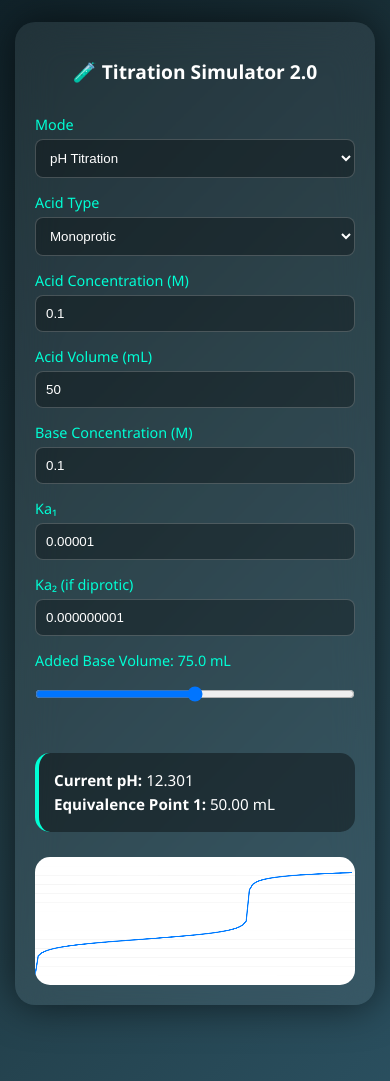
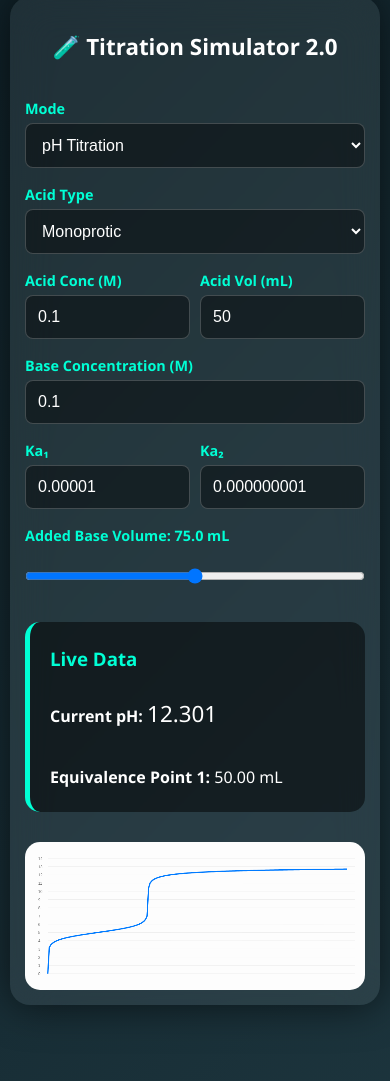
Before and after one commit to sudhirnama19/chemistry-tool, a plain HTML site: page titration-simulator.html in a window 390 px wide. Shown: the part 73-1154 px from the top of the page. Drawn offline with Linux system fonts and the light colour scheme.

Commit message:
Update titration-simulator.html

```diff
--- a/titration-simulator.html
+++ b/titration-simulator.html
@@ -1,4 +1,3 @@
-
 <!DOCTYPE html>
 <html lang="en">
 <head>
@@ -7,7 +6,7 @@
 <meta name="viewport" content="width=device-width, initial-scale=1.0">
 
 <style>
-/* Global Fix: Prevents elements from leaking out of layout */
+/* Global Fix */
 *{ box-sizing: border-box; }
 
 body{
@@ -15,82 +14,20 @@ body{
     font-family: 'Segoe UI', Tahoma, Geneva, Verdana, sans-serif;
     background: linear-gradient(135deg,#0f2027,#203a43,#2c5364);
     color:white;
-    padding:15px; /* Reduced padding for mobile */
+    padding: 0;
     overflow-x: hidden;
 }
 
-.container{
-    max-width:1100px;
-    margin:auto;
-    background:rgba(255,255,255,0.07);
-    backdrop-filter:blur(20px);
-    -webkit-backdrop-filter:blur(20px);
-    padding:20px;
-    border-radius:20px;
-    box-shadow:0 0 40px rgba(0,0,0,0.6);
-}
-
-h2{ text-align:center; margin-bottom:20px; font-size: 1.5rem; }
-
-.grid{
-    display:grid;
-    grid-template-columns: 1fr 1fr;
-    gap:20px;
-}
-
-label { display: block; margin-top: 10px; font-size: 0.9rem; color: #00ffd5; }
-
-input, select{
-    width:100%;
-    padding:10px;
-    border-radius:8px;
-    border: 1px solid rgba(255,255,255,0.2);
-    margin:5px 0;
-    background: rgba(0,0,0,0.3);
-    color: white;
-}
-
-.slider{ width:100%; cursor: pointer; }
-
-.result{
-    margin-top: 15px;
-    padding: 15px;
-    border-radius: 15px;
-    background: rgba(0,0,0,0.4);
-    border-left: 4px solid #00ffd5;
-    font-size: 0.95rem;
-    line-height: 1.6;
-}
-
-/* FIX: Responsive Graph Layout */
-.graph-wrapper {
-    width: 100%;
-    background: white;
-    border-radius: 15px;
-    margin-top: 25px;
-    overflow: hidden; /* Clips the canvas to radius */
-}
-
-canvas{
-    display: block;
-    width: 100% !important; /* Forces canvas to stay inside wrapper */
-    height: auto !important; /* Maintains aspect ratio */
-}
-
-@media(max-width:800px){
-    .grid{ grid-template-columns: 1fr; }
-    h2 { font-size: 1.2rem; }
-}
-    /* Header Styles - Matches index.html */
+/* Fixed Header Fix */
 .navbar {
-    background: rgba(15, 23, 42, 0.8) !important;
+    background: rgba(15, 23, 42, 0.95) !important;
     backdrop-filter: blur(15px);
     -webkit-backdrop-filter: blur(15px);
     border-bottom: 1px solid rgba(255, 255, 255, 0.1);
     height: 70px;
     display: flex;
     align-items: center;
-    position: fixed;
+    position: sticky; /* Changed from fixed to sticky for better flow */
     top: 0;
     width: 100%;
     z-index: 1000;
@@ -99,21 +36,85 @@ canvas{
 
 .brand-text {
     font-weight: 800;
-    font-size: 1.2rem;
+    font-size: 1.4rem;
     background: linear-gradient(45deg, #007bff, #00ffd5);
     -webkit-background-clip: text;
     -webkit-text-fill-color: transparent;
     text-decoration: none;
 }
 
-/* Adjust wrapper to not hide under fixed header */
-.wrapper, .container {
-    margin-top: 80px !important;
+.container{
+    max-width:1100px;
+    margin: 20px auto; /* Removed the forced !important margin */
+    background:rgba(255,255,255,0.07);
+    backdrop-filter:blur(20px);
+    -webkit-backdrop-filter:blur(20px);
+    padding:25px;
+    border-radius:20px;
+    box-shadow:0 0 40px rgba(0,0,0,0.6);
+}
+
+h2{ text-align:center; margin-bottom:25px; font-size: 1.8rem; color: #fff; }
+
+.grid{
+    display:grid;
+    grid-template-columns: 1fr 1fr;
+    gap:20px;
+}
+
+label { display: block; margin-top: 12px; font-size: 0.9rem; color: #00ffd5; font-weight: 600; }
+
+input, select{
+    width:100%;
+    padding:12px;
+    border-radius:8px;
+    border: 1px solid rgba(255,255,255,0.2);
+    margin:5px 0;
+    background: rgba(0,0,0,0.4);
+    color: white;
+    font-size: 1rem;
+}
+
+.slider{ width:100%; cursor: pointer; margin-top: 10px; }
+
+.result{
+    height: 100%;
+    padding: 20px;
+    border-radius: 15px;
+    background: rgba(0,0,0,0.5);
+    border-left: 5px solid #00ffd5;
+    font-size: 1rem;
+    line-height: 1.8;
+}
+
+/* Responsive Graph */
+.graph-wrapper {
+    width: 100%;
+    background: #fdfdfd; /* Light background for contrast */
+    border-radius: 15px;
+    margin-top: 30px;
+    padding: 10px;
+    overflow: hidden;
+}
+
+canvas{
+    display: block;
+    width: 100% !important;
+    height: auto !important;
+}
+
+@media(max-width:800px){
+    .grid{ grid-template-columns: 1fr; }
+    h2 { font-size: 1.4rem; }
+    .container { margin: 10px; padding: 15px; }
+    .navbar { height: 60px; }
+    .brand-text { font-size: 1.1rem; }
 }
 </style>
 </head>
 <body>
-    <nav class="navbar">
+
+<nav class="navbar">
     <a class="brand-text" href="index.html">Chemistry Spark Lab</a>
 </nav>
 
@@ -121,35 +122,45 @@ canvas{
     <h2>🧪 Titration Simulator 2.0</h2>
 
     <div class="grid">
-        <div>
+        <div class="controls">
             <label>Mode</label>
-            <select id="mode">
+            <select id="mode" onchange="update()">
                 <option value="ph">pH Titration</option>
                 <option value="cond">Conductometric</option>
             </select>
 
             <label>Acid Type</label>
-            <select id="acidType">
+            <select id="acidType" onchange="update()">
                 <option value="mono">Monoprotic</option>
                 <option value="di">Diprotic (H₂A)</option>
             </select>
 
-            <label>Acid Concentration (M)</label>
-            <input type="number" id="Ca" value="0.1" step="0.01">
-
-            <label>Acid Volume (mL)</label>
-            <input type="number" id="Va" value="50">
+            <div style="display: flex; gap: 10px;">
+                <div style="flex:1">
+                    <label>Acid Conc (M)</label>
+                    <input type="number" id="Ca" value="0.1" step="0.01" oninput="update()">
+                </div>
+                <div style="flex:1">
+                    <label>Acid Vol (mL)</label>
+                    <input type="number" id="Va" value="50" oninput="update()">
+                </div>
+            </div>
 
             <label>Base Concentration (M)</label>
-            <input type="number" id="Cb" value="0.1" step="0.01">
+            <input type="number" id="Cb" value="0.1" step="0.01" oninput="update()">
 
-            <label>Ka₁</label>
-            <input type="number" id="Ka1" value="0.00001">
+            <div style="display: flex; gap: 10px;">
+                <div style="flex:1">
+                    <label>Ka₁</label>
+                    <input type="number" id="Ka1" value="0.00001" oninput="update()">
+                </div>
+                <div style="flex:1">
+                    <label>Ka₂</label>
+                    <input type="number" id="Ka2" value="0.000000001" oninput="update()">
+                </div>
+            </div>
 
-            <label>Ka₂ (if diprotic)</label>
-            <input type="number" id="Ka2" value="0.000000001">
-
-            <label>Added Base Volume: <span id="displayV" style="color:#00ffd5">0 mL</span></label>
+            <label>Added Base Volume: <span id="displayV" style="color:#00ffd5; font-weight:bold;">0 mL</span></label>
             <input type="range" min="0" max="150" step="0.5" id="Vb" class="slider" oninput="update()">
         </div>
 
@@ -168,14 +179,16 @@ canvas{
 <script>
 function update() {
     let acidType = document.getElementById("acidType").value;
-    let Ca = parseFloat(document.getElementById("Ca").value);
-    let Va = parseFloat(document.getElementById("Va").value) / 1000;
-    let Cb = parseFloat(document.getElementById("Cb").value);
-    let Ka1 = parseFloat(document.getElementById("Ka1").value);
-    let Ka2 = parseFloat(document.getElementById("Ka2").value);
-    let Vb_val = parseFloat(document.getElementById("Vb").value) / 1000;
+    let Ca = parseFloat(document.getElementById("Ca").value) || 0;
+    let Va_ml = parseFloat(document.getElementById("Va").value) || 0;
+    let Va = Va_ml / 1000;
+    let Cb = parseFloat(document.getElementById("Cb").value) || 0;
+    let Ka1 = parseFloat(document.getElementById("Ka1").value) || 0;
+    let Ka2 = parseFloat(document.getElementById("Ka2").value) || 0;
+    let Vb_slider = parseFloat(document.getElementById("Vb").value);
+    let Vb_val = Vb_slider / 1000;
 
-    document.getElementById("displayV").innerText = (Vb_val * 1000).toFixed(1) + " mL";
+    document.getElementById("displayV").innerText = Vb_slider.toFixed(1) + " mL";
 
     let molesA = Ca * Va;
     let molesB = Cb * Vb_val;
@@ -184,32 +197,32 @@ function update() {
     let Veq1 = molesA / Cb;
     let Veq2 = (acidType == "di") ? 2 * molesA / Cb : Veq1;
 
-    // Simplified pH Logic
     if (acidType == "mono") {
         if (Vb_val < Veq1) {
             let ratio = molesB / (molesA - molesB);
-            pH = -Math.log10(Ka1) + Math.log10(ratio || 0.000001);
+            pH = -Math.log10(Ka1) + Math.log10(ratio || 1e-10);
         } else {
             let excess = (molesB - molesA) / totalVol;
-            pH = 14 + Math.log10(excess || 0.000001);
+            pH = 14 + Math.log10(excess || 1e-10);
         }
     } else {
         if (Vb_val < Veq1) {
             let ratio = molesB / (molesA - molesB);
-            pH = -Math.log10(Ka1) + Math.log10(ratio || 0.000001);
+            pH = -Math.log10(Ka1) + Math.log10(ratio || 1e-10);
         } else if (Vb_val < Veq2) {
             let ratio = (molesB - molesA) / (2 * molesA - molesB);
-            pH = -Math.log10(Ka2) + Math.log10(ratio || 0.000001);
+            pH = -Math.log10(Ka2) + Math.log10(ratio || 1e-10);
         } else {
             let excess = (molesB - 2 * molesA) / totalVol;
-            pH = 14 + Math.log10(excess || 0.000001);
+            pH = 14 + Math.log10(excess || 1e-10);
         }
     }
 
     pH = Math.max(0, Math.min(14, pH));
 
     document.getElementById("result").innerHTML =
-        "<b>Current pH:</b> " + pH.toFixed(3) + "<br>" +
+        "<h3 style='margin-top:0; color:#00ffd5'>Live Data</h3>" +
+        "<b>Current pH:</b> <span style='font-size:1.4rem'>" + pH.toFixed(3) + "</span><br><br>" +
         "<b>Equivalence Point 1:</b> " + (Veq1 * 1000).toFixed(2) + " mL<br>" +
         (acidType == "di" ? "<b>Equivalence Point 2:</b> " + (Veq2 * 1000).toFixed(2) + " mL" : "");
 
@@ -222,11 +235,14 @@ function drawGraph(acidType, Ca, Va, Cb, Ka1, Ka2) {
     ctx.clearRect(0, 0, canvas.width, canvas.height);
 
     // Draw Grid
-    ctx.strokeStyle = "#eee";
-    ctx.lineWidth = 1;
+    ctx.strokeStyle = "#ddd";
+    ctx.lineWidth = 0.5;
+    ctx.font = "12px Arial";
+    ctx.fillStyle = "#666";
     for(let i=0; i<=14; i++) {
-        let y = canvas.height - (i/14) * canvas.height;
-        ctx.beginPath(); ctx.moveTo(0, y); ctx.lineTo(canvas.width, y); ctx.stroke();
+        let y = canvas.height - (i/14) * (canvas.height - 40) - 20;
+        ctx.beginPath(); ctx.moveTo(40, y); ctx.lineTo(canvas.width, y); ctx.stroke();
+        ctx.fillText(i, 10, y + 5);
     }
 
     ctx.beginPath();
@@ -234,26 +250,26 @@ function drawGraph(acidType, Ca, Va, Cb, Ka1, Ka2) {
     ctx.lineWidth = 4;
 
     let molesA = Ca * Va;
-    let limit = (acidType == "di") ? (2 * molesA / Cb) * 1.5 : (molesA / Cb) * 1.5;
+    let maxV = 150 / 1000;
 
-    for (let v = 0; v <= limit; v += limit / 100) {
+    for (let v = 0; v <= maxV; v += maxV / 200) {
         let volB = v;
         let p = 7;
         let vEq1 = molesA / Cb;
         let vEq2 = (acidType == "di") ? 2 * molesA / Cb : vEq1;
 
         if (acidType == "mono") {
-            if (volB < vEq1) p = -Math.log10(Ka1) + Math.log10((Cb * volB) / (molesA - Cb * volB) || 0.0001);
-            else p = 14 + Math.log10((Cb * volB - molesA) / (Va + volB) || 0.0001);
+            if (volB < vEq1) p = -Math.log10(Ka1) + Math.log10((Cb * volB) / (molesA - Cb * volB) || 1e-7);
+            else p = 14 + Math.log10((Cb * volB - molesA) / (Va + volB) || 1e-7);
         } else {
-            if (volB < vEq1) p = -Math.log10(Ka1) + Math.log10((Cb * volB) / (molesA - Cb * volB) || 0.0001);
-            else if (volB < vEq2) p = -Math.log10(Ka2) + Math.log10((Cb * volB - molesA) / (2 * molesA - Cb * volB) || 0.0001);
-            else p = 14 + Math.log10((Cb * volB - 2 * molesA) / (Va + volB) || 0.0001);
+            if (volB < vEq1) p = -Math.log10(Ka1) + Math.log10((Cb * volB) / (molesA - Cb * volB) || 1e-7);
+            else if (volB < vEq2) p = -Math.log10(Ka2) + Math.log10((Cb * volB - molesA) / (2 * molesA - Cb * volB) || 1e-7);
+            else p = 14 + Math.log10((Cb * volB - 2 * molesA) / (Va + volB) || 1e-7);
         }
 
         p = Math.max(0, Math.min(14, p));
-        let x = (v / limit) * canvas.width;
-        let y = canvas.height - (p / 14) * canvas.height;
+        let x = 40 + (v / maxV) * (canvas.width - 60);
+        let y = canvas.height - (p / 14) * (canvas.height - 40) - 20;
 
         if (v == 0) ctx.moveTo(x, y);
         else ctx.lineTo(x, y);
@@ -261,18 +277,87 @@ function drawGraph(acidType, Ca, Va, Cb, Ka1, Ka2) {
     ctx.stroke();
 }
 
-// Initial Call
-update();
+// Ensure the first load works
+window.onload = update;
 </script>
 
-    <div id="footer-container"></div>
-
+<div id="footer-container"></div>
 <script>
 fetch("footer.html")
 .then(res => res.text())
 .then(data => {
-document.getElementById("footer-container").innerHTML = data;
-});
+    document.getElementById("footer-container").innerHTML = data;
+})
+.catch(err => console.log("Footer not found, ignoring."));
 </script>
+
+
+
+    <div class="container" style="background:none; box-shadow:none; backdrop-filter:none; margin-bottom:0; padding-bottom:0;">
+    <section id="theory-section">
+        <h2 style="text-align:left; color: var(--accent);">Acid-Base Titration Theory</h2>
+        <p>Titration is a quantitative analytical technique used to determine the unknown concentration of an analyte by reacting it with a standard solution (titrant) of known concentration.</p>
+
+        <div class="result" style="background: rgba(255,255,255,0.05); border-left: 4px solid var(--accent); margin: 20px 0;">
+            <strong style="color:var(--accent)">Key Equations:</strong>
+            <ul style="margin-top:10px;">
+                <li><strong>Equivalence Point:</strong> $N_1V_1 = N_2V_2$ (or $n_1M_1V_1 = n_2M_2V_2$)</li>
+                <li><strong>Henderson-Hasselbalch (Buffer Region):</strong> $pH = pK_a + \log \frac{[\text{Salt}]}{[\text{Acid}]}$</li>
+                <li><strong>At Half-Equivalence:</strong> $pH = pK_a$</li>
+            </ul>
+        </div>
+
+        <div class="result" style="background: rgba(0, 255, 213, 0.05); border-left: 4px solid #007bff;">
+            <strong>Example:</strong> Titrating $50\text{ mL}$ of $0.1\text{ M } HCl$ with $0.1\text{ M } NaOH$.
+            <br>The equivalence point occurs at exactly $50\text{ mL}$ of $NaOH$ added, where the $pH$ jumps from roughly $3$ to $11$ in a single drop.
+        </div>
+    </section>
+</div>
+
+<div class="container" id="faq-section">
+    <h3 style="color: var(--accent); border-bottom: 2px solid rgba(255,255,255,0.1); padding-bottom: 10px;">Expert FAQ & Concepts</h3>
+
+    <div class="result" style="border:none; background:transparent;">
+        <div style="margin-bottom:20px;">
+            <strong style="color:var(--accent)">1. Why does the pH change so rapidly near the equivalence point?</strong>
+            <p style="font-size:0.9rem; opacity:0.9;">Near the equivalence point, the analyte is almost exhausted. Even a fractional drop of titrant causes a massive logarithmic shift in $[H^+]$ concentration.</p>
+        </div>
+
+        <div style="margin-bottom:20px;">
+            <strong style="color:var(--accent)">2. What is the difference between End Point and Equivalence Point?</strong>
+            <p style="font-size:0.9rem; opacity:0.9;">The <strong>Equivalence Point</strong> is the theoretical stoichiometric completion. The <strong>End Point</strong> is where the indicator actually changes color.</p>
+        </div>
+
+        <div style="margin-bottom:20px;">
+            <strong style="color:var(--accent)">3. Which indicator is best for Weak Acid vs Strong Base?</strong>
+            <p style="font-size:0.9rem; opacity:0.9;">Phenolphthalein is ideal because its color change interval (pH 8.2–10) matches the basic pH found at the equivalence point of weak acids.</p>
+        </div>
+
+        <div style="margin-bottom:20px;">
+            <strong style="color:var(--accent)">4. Why does a diprotic acid show two "steps"?</strong>
+            <p style="font-size:0.9rem; opacity:0.9;">It has two separate protons with different $K_a$ values. The base neutralizes the first $H^+$ completely before moving to the second, provided $K_{a1} \gg K_{a2}$.</p>
+        </div>
+
+        <div style="margin-bottom:20px;">
+            <strong style="color:var(--accent)">5. What is the "Half-Equivalence" point?</strong>
+            <p style="font-size:0.9rem; opacity:0.9;">This occurs when volume added $V = V_{eq}/2$. Here, $[Acid] = [Salt]$, so $pH = pK_a$. This is the point of maximum buffering capacity.</p>
+        </div>
+
+        <div style="margin-bottom:20px;">
+            <strong style="color:var(--accent)">6. Can very weak acids ($K_a < 10^{-7}$) be titrated?</strong>
+            <p style="font-size:0.9rem; opacity:0.9;">Standard indicators fail because the pH jump is too small. Conductometric titration or pH meters (like this simulator) are required.</p>
+        </div>
+
+        <div style="margin-bottom:20px;">
+            <strong style="color:var(--accent)">7. How does concentration affect the titration curve?</strong>
+            <p style="font-size:0.9rem; opacity:0.9;">Higher concentrations result in a longer vertical "inflection" region, making the end point much easier to detect accurately.</p>
+        </div>
+
+        <div>
+            <strong style="color:var(--accent)">8. What is Back Titration?</strong>
+            <p style="font-size:0.9rem; opacity:0.9;">Used for slow reactions or insoluble solids. An excess reagent is added, and the remaining unreacted portion is titrated.</p>
+        </div>
+    </div>
+</div>
 </body>
 </html>
```
